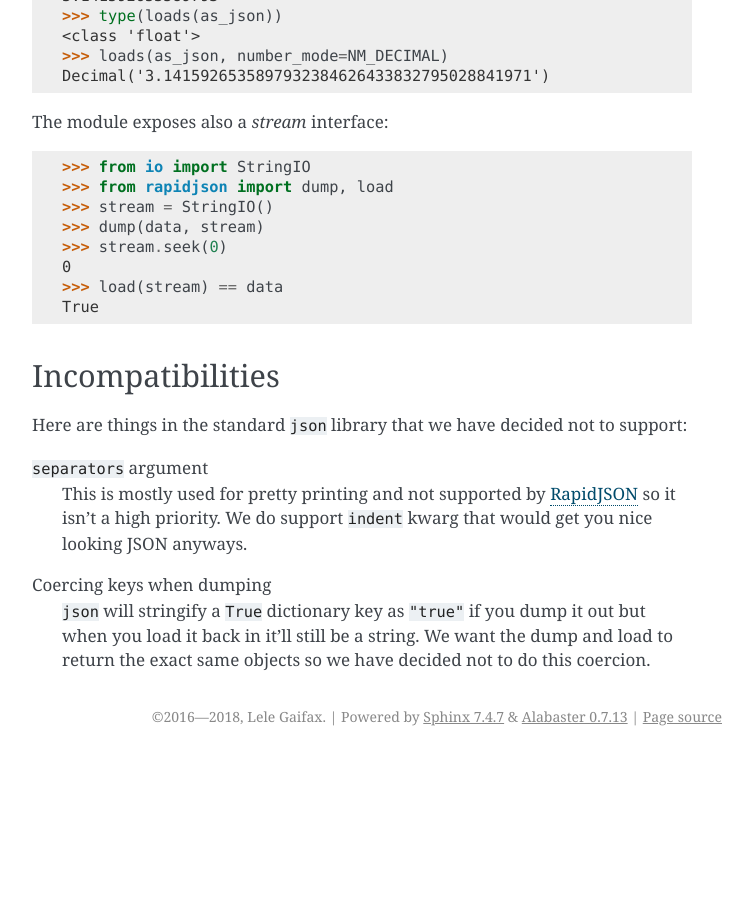
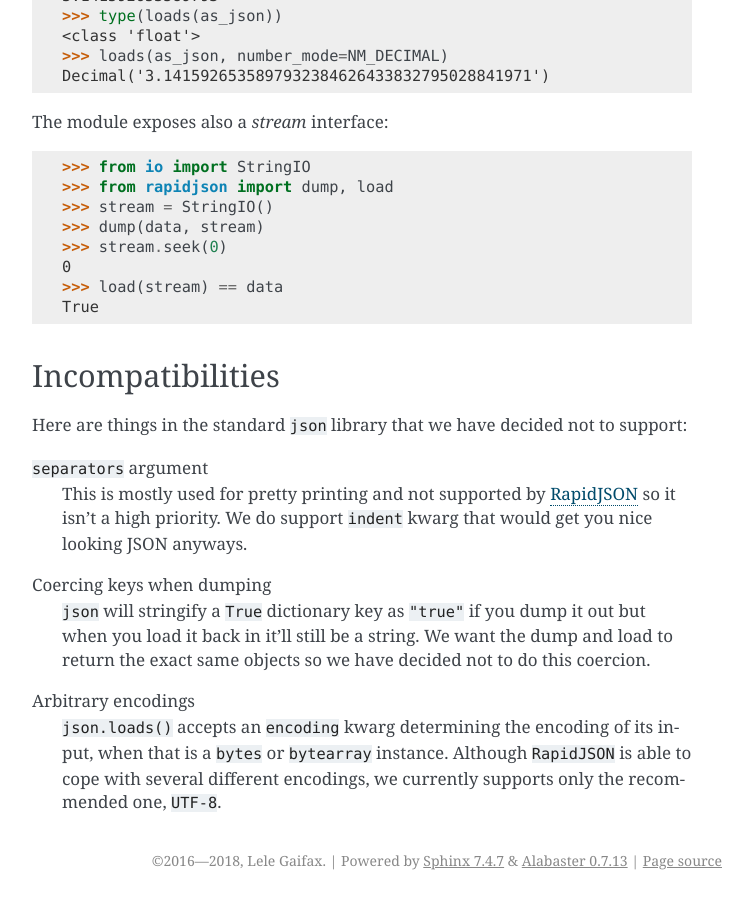
Before and after one commit to python-rapidjson/python-rapidjson, a Sphinx documentation site: the page built from docs/quickstart.rst, in a window 1280 px wide and 900 px high, scrolled down 2560 px. Shown: the whole window, without its empty margins (388-1141 px from the left). Built offline with Sphinx 7.4.7, drawn with Linux system fonts in a browser that asks for light colours; before the commit the page ends 3316 px from its top, so only the background shows below that.

Commit message:
Mention that only UTF-8 encoding is supported in loads()

```diff
--- a/README.rst
+++ b/README.rst
@@ -237,4 +237,10 @@ Coercing keys when dumping
   when you load it back in it'll still be a string. We want the dump and load to return
   the exact same objects so we have decided not to do this coercion.
 
+Arbitrary encodings
+  ``json.loads()`` accepts an ``encoding`` kwarg determining the encoding of its input,
+  when that is a ``bytes`` or ``bytearray`` instance. Although ``RapidJSON`` is able to
+  cope with several different encodings, we currently supports only the recommended one,
+  ``UTF-8``.
+
 .. _RapidJSON: http://rapidjson.org/
--- a/docs/quickstart.rst
+++ b/docs/quickstart.rst
@@ -174,6 +174,12 @@ Coercing keys when dumping
   when you load it back in it'll still be a string. We want the dump and load to return
   the exact same objects so we have decided not to do this coercion.
 
+Arbitrary encodings
+  ``json.loads()`` accepts an ``encoding`` kwarg determining the encoding of its input,
+  when that is a ``bytes`` or ``bytearray`` instance. Although ``RapidJSON`` is able to
+  cope with several different encodings, we currently supports only the recommended one,
+  ``UTF-8``.
+
 
 .. _JSON: http://json.org/
 .. _RapidJSON: http://rapidjson.org/
```
